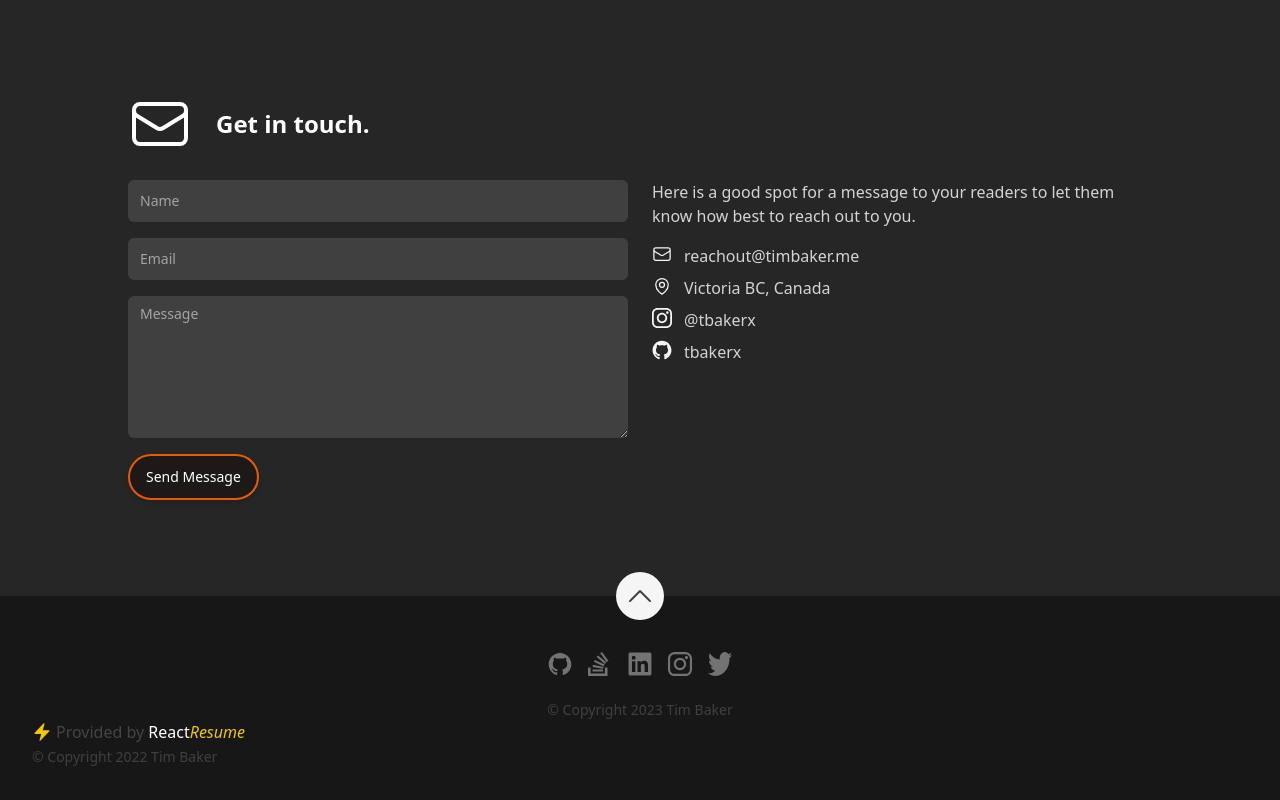
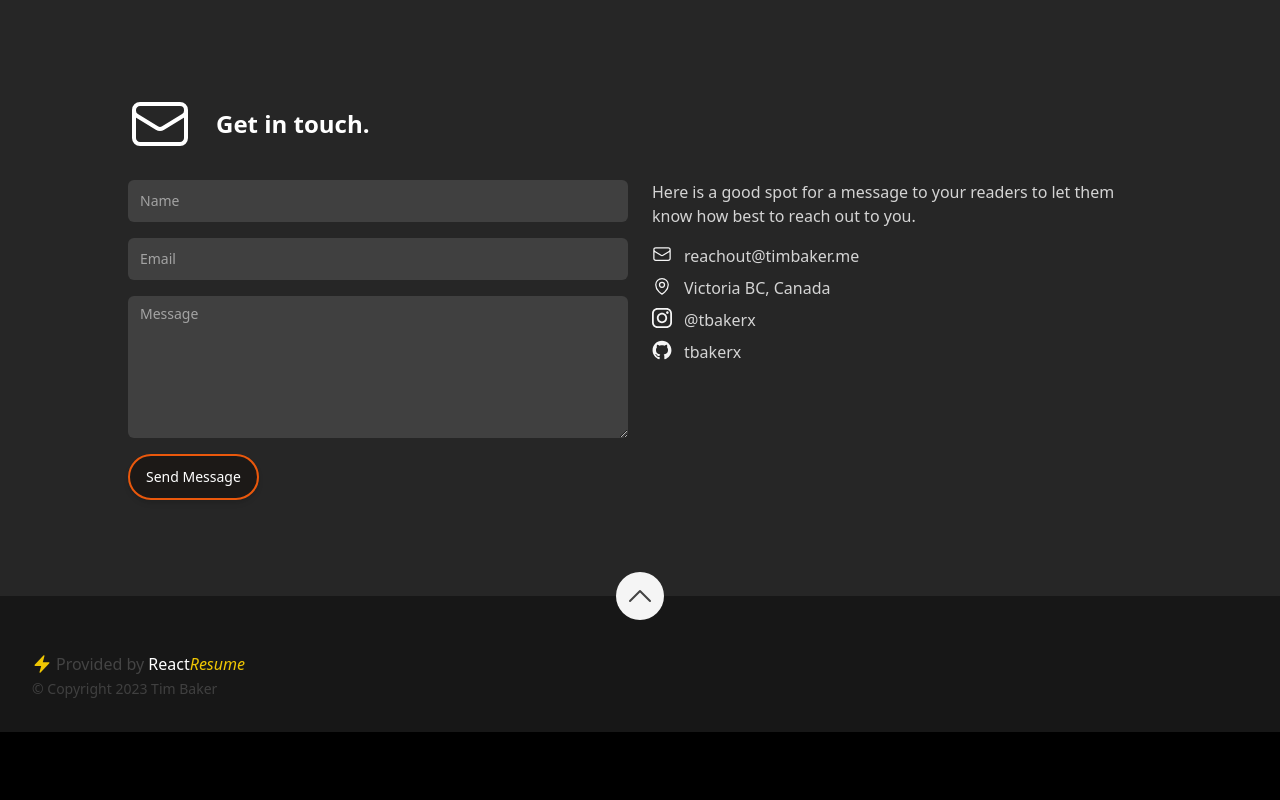
Before and after one commit to tbakerx/react-resume-template, a Next.js app: page / in a window 1280 px wide. Shown: the part 3888-4688 px from the top of the page. After the commit the page ends 4620 px from the top, so only its background shows below. Built offline with nearby package versions, Linux system fonts and the light colour scheme.

Commit message:
Move old hardcoded copywrite
Signed-off-by: Webster Avosa <websterb17@gmail.com>

```diff
--- a/src/components/Sections/Footer.tsx
+++ b/src/components/Sections/Footer.tsx
@@ -16,12 +16,6 @@ const Footer: FC = memo(() => {
           <ChevronUpIcon className="h-6 w-6 bg-transparent sm:h-8 sm:w-8" />
         </a>
       </div>
-      <div className="flex flex-col items-center gap-y-6">
-        <div className="flex gap-x-4 text-neutral-500">
-          <Socials />
-        </div>
-        <span className="text-sm text-neutral-700">© Copyright {currentYear} Tim Baker</span>
-      </div>
       <a
         className="-m-2 flex items-center gap-x-1 rounded-md p-2 ring-yellow focus:outline-none focus:ring-2"
         href="https://reactresume.com">
@@ -31,7 +25,7 @@ const Footer: FC = memo(() => {
           <span className="italic text-yellow">Resume</span>
         </span>
       </a>
-      <span className="text-sm text-neutral-700">© Copyright 2022 Tim Baker</span>
+      <span className="text-sm text-neutral-700">© Copyright {currentYear} Tim Baker</span>
     </div>
   );
 });
```
